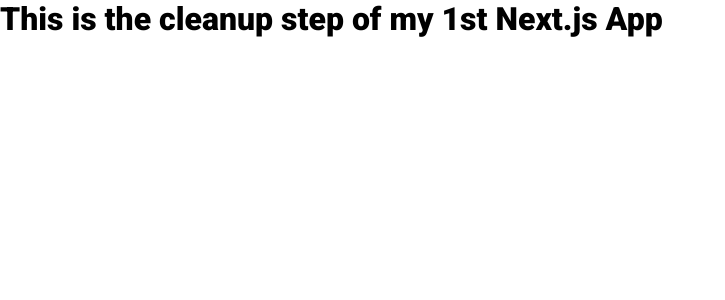
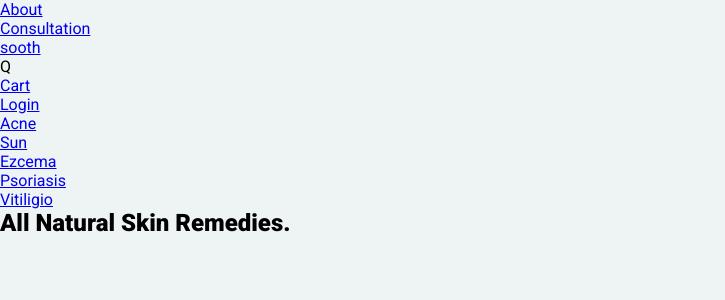
Before and after one commit to SGthatGui/StudioGrapheneNextJsTraining, a Next.js app: page / in a window 1280 px wide. Shown: the top 300 px of the page, without its empty margins (0-725 px from the left). Built offline with nearby package versions, Linux system fonts and the light colour scheme.

Commit message:
trying to connect css module to component

```diff
--- /dev/null
+++ b/components/Navigation/Navigation.module.css
@@ -0,0 +1,14 @@
+nav {
+  display: flex;
+}
+nav ul {
+  list-style: none;
+}
+.upperslice {
+  display: flex;
+}
+.lowerslice ul {
+  display: flex;
+  justify-content: space-between;
+  align-items: center;
+}
--- a/components/Navigation/Navigation.tsx
+++ b/components/Navigation/Navigation.tsx
@@ -1,6 +1,8 @@
 //section for util imports
 import React from 'react'
 import Head from 'next/head'
+import Link from 'next/link'
+import styles from './Navigation.module.css'
 
 //section for component imports
 
@@ -13,7 +15,49 @@
         <link rel='icon' href='/heart.png' />
         <title>NextJs Training</title>
       </Head>
-      <header></header>
+      <header>
+        <nav>
+          <div className='upperslice'>
+            <ul>
+              <li>
+                <Link href='/about'>About</Link>
+              </li>
+              <li>
+                <Link href='/consultation'>Consultation</Link>
+              </li>
+              <li id='logo'>
+                <Link href='/'>sooth</Link>
+              </li>
+              <li>Q</li>
+              <li>
+                <Link href='/cart'>Cart</Link>
+              </li>
+              <li>
+                <Link href='/login'>Login</Link>
+              </li>
+            </ul>
+          </div>
+          <div className='lowerslice'>
+            <ul>
+              <li>
+                <Link href='/acne'>Acne</Link>
+              </li>
+              <li>
+                <Link href='/sun'>Sun</Link>
+              </li>
+              <li>
+                <Link href='/ezcema'>Ezcema</Link>
+              </li>
+              <li>
+                <Link href='/psoriasis'>Psoriasis</Link>
+              </li>
+              <li>
+                <Link href='/vitiligio'>Vitiligio</Link>
+              </li>
+            </ul>
+          </div>
+        </nav>
+      </header>
     </React.Fragment>
   )
 }
--- a/pages/index.tsx
+++ b/pages/index.tsx
@@ -3,13 +3,17 @@
 import { Fragment } from 'react'
 
 //section for component imports
+import Navigation from '../components/Navigation/Navigation'
 
 //section for FC
 const Landing: NextPage = () => {
   return (
     <Fragment>
+      <Navigation />
       <main>
-        <h1> This is the cleanup step of my 1st Next.js App</h1>
+        <section>
+          <h1>All Natural Skin Remedies.</h1>
+        </section>
       </main>
 
       <footer></footer>
--- a/styles/globals.css
+++ b/styles/globals.css
@@ -9,6 +9,7 @@
   --dark: #2e2e22;
   --text: #354e57;
   --primary: #eef3f4;
+  background-color: var(--primary);
   scroll-behavior: smooth;
 }
 
```
Also changed, not shown: pages/about/index.tsx (added).
